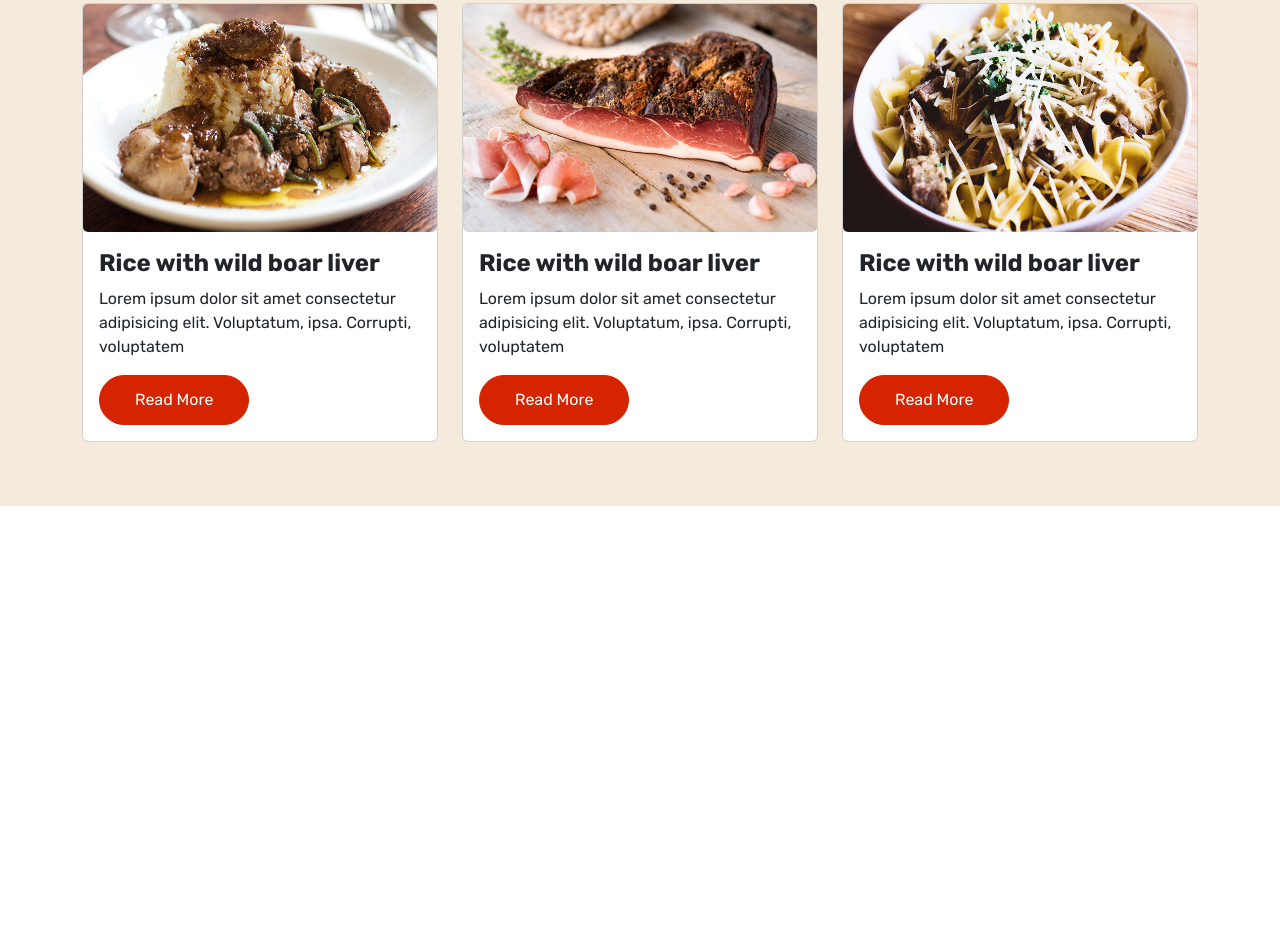
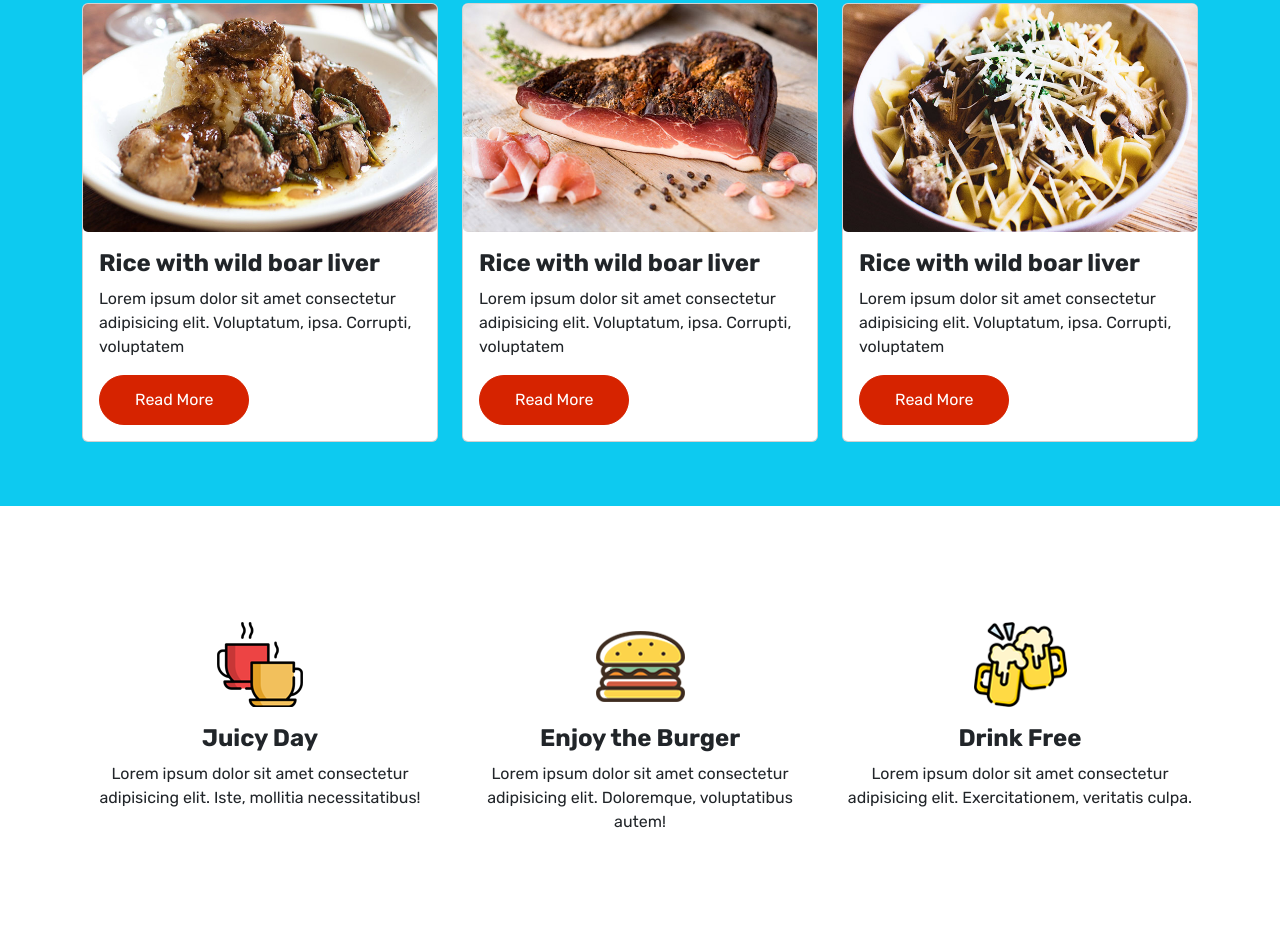
Before and after one commit to Nityanandkumar/Bootstrap-Restaurant, a website: page index.html in a window 1280 px wide. Shown: the part 1395-2325 px from the top of the page. Before the commit the page ends 1901 px from the top, so only its background shows below. Drawn offline with nearby package versions, Linux system fonts and the light colour scheme.

Commit message:
added service area

```diff
--- a/index.html
+++ b/index.html
@@ -129,6 +129,28 @@
         </div>
      </section>
 
+    <!--Service Area-->
+     <section id="service" class="pb-md-5 pb-3">
+        <div class="container">
+            <div class="row">
+                <div class="col-md-4 mb-3 py-3 text-center">
+                    <img src="img/about-icon1.png" alt="about-icon1" class="mb-3">
+                    <h4>Juicy Day</h4>
+                    <p>Lorem ipsum dolor sit amet consectetur adipisicing elit. Iste, mollitia necessitatibus!</p>
+                </div>
+                <div class="col-md-4 mb-3 py-3 text-center">
+                    <img src="img/about-icon2.png" alt="about-icon2" class="mb-3">
+                    <h4>Enjoy the Burger</h4>
+                    <p>Lorem ipsum dolor sit amet consectetur adipisicing elit. Doloremque, voluptatibus autem!</p>
+                </div>
+                <div class="col-md-4 mb-3 py-3 text-center">
+                    <img src="img/about-icon3.png" alt="about-icon3" class="mb-3">
+                    <h4>Drink Free</h4>
+                    <p>Lorem ipsum dolor sit amet consectetur adipisicing elit. Exercitationem, veritatis culpa.</p>
+                </div>
+            </div>
+        </div>
+     </section>
 <!--Bootstrap 5 JS-->
 <script src="node_modules\bootstrap\dist\js\bootstrap.min.js"></script>
 </body>
--- a/style.css
+++ b/style.css
@@ -40,8 +40,9 @@ img {
     border-radius:25px;
     padding:12px 35px;
 }
-.bg-info {
-    background: #f5ebdc !important;
+#about, #work, #service{
+    padding-top: 100px;
+
 }
 /*==============================
 *HEADER AREA STYLES STARTS
@@ -66,7 +67,3 @@ img {
 /*==============================
 *About Area STYLES STARTS
 ===============================*/
-#about, #work {
-    padding-top: 100px;
-
-}
```
